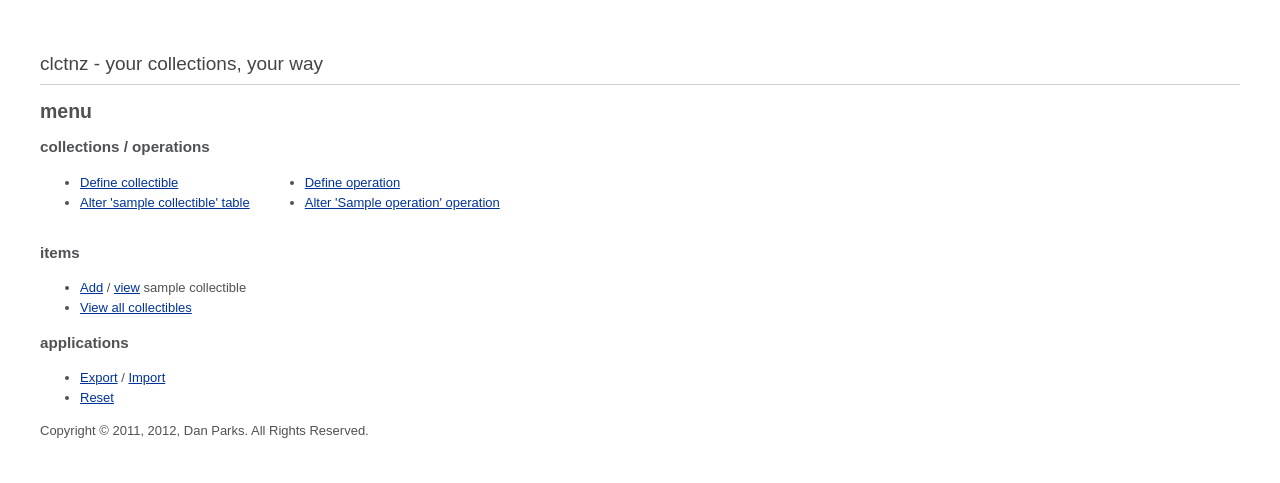
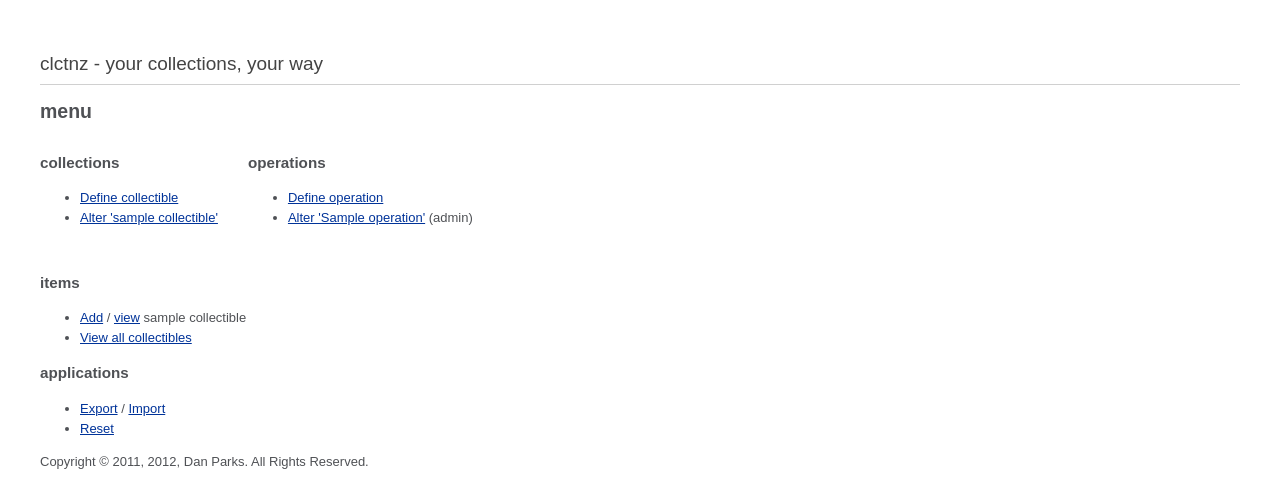
Before and after one commit to tapostrophemo/clctnz, a CodeIgniter app: template app/views/menu.php in a window 1280 px wide. Shown: the top 483 px of the page. Run offline with CodeIgniter, Linux system fonts and the light colour scheme; the template is opened without the code that fills it: most values are stand-ins (such as "Sample title", 1, 10 or a date in 2020).

Commit message:
minor layout tweak on menu

```diff
--- a/app/views/menu.php
+++ b/app/views/menu.php
@@ -2,20 +2,25 @@
 
 <h2>menu</h2>
 
-<h3>collections / operations</h3>
+<div class="multicol">
+<h3>collections</h3>
 <ul class="multicol">
  <li><a href="/collectible/define">Define collectible</a></li>
 <?php foreach ($collectibles as $collectible): $name = strtolower(humanize($collectible)) ?>
- <li><a href="/collectible/alter/<?=$collectible?>">Alter '<?=$name?>' table</a></li>
+ <li><a href="/collectible/alter/<?=$collectible?>">Alter '<?=$name?>'</a></li>
 <?php endforeach; ?>
 </ul>
+</div>
 
-<ul class="multicol">
+<div class="multicol">
+<h3>operations</h3>
+<ul>
  <li><a href="/application/operation">Define operation</a></li>
 <?php foreach ($operations as $op): ?>
- <li><a href="/application/operation_alter/<?=$op->id?>">Alter '<?=$op->name?>' operation</a></li>
+ <li><a href="/application/operation_alter/<?=$op->id?>">Alter '<?=$op->name?>'</a> (<?=$op->role?>)</li>
 <?php endforeach; ?>
 </ul>
+</div>
 
 <div style="clear:both"></div>
 
```
